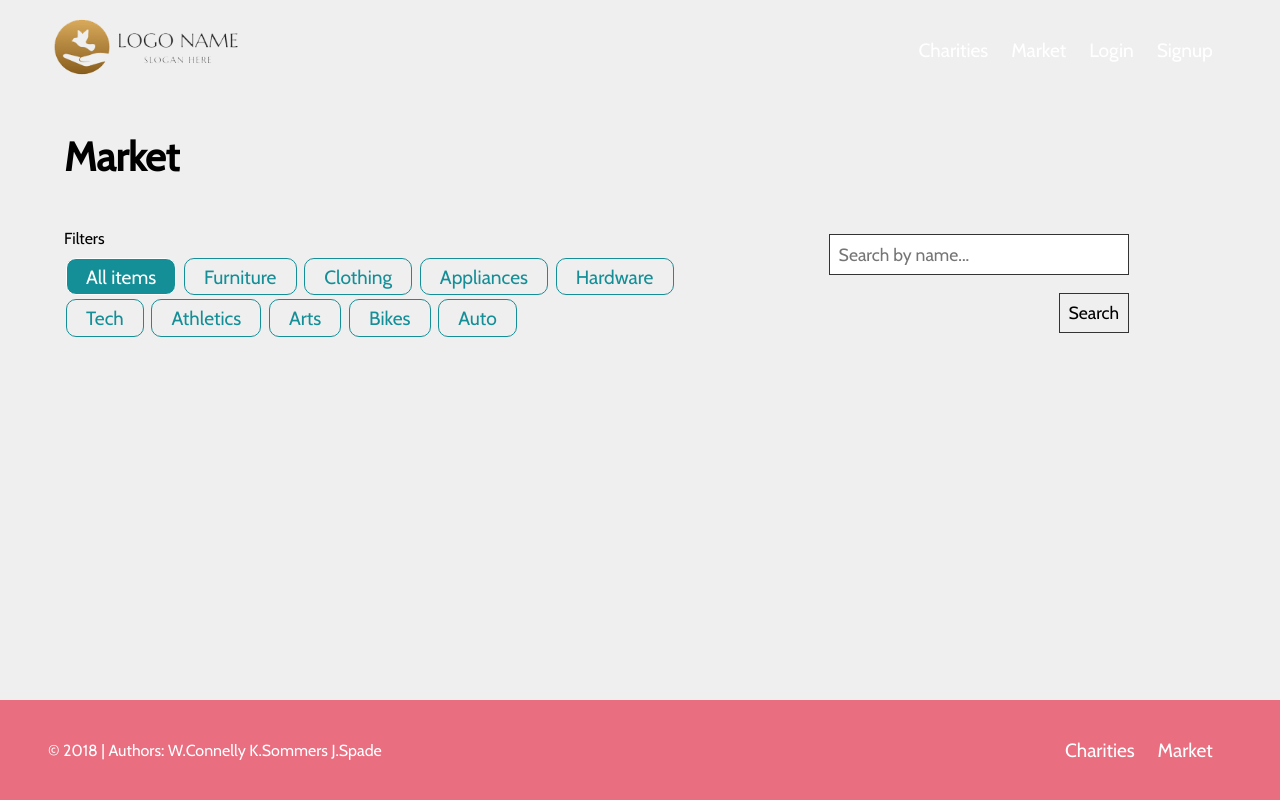
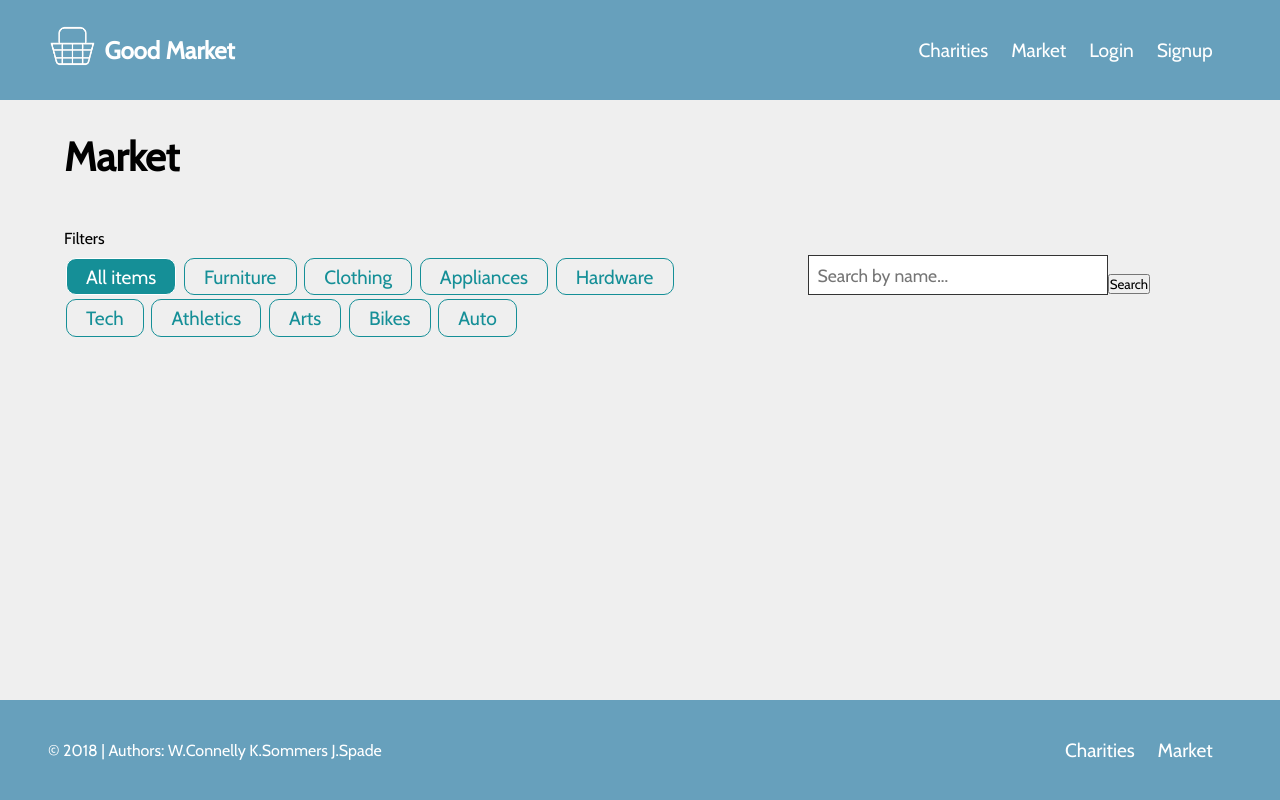
Before and after one commit to kcsommers/goodmarket, a Django app: page /market/ in a window 1280 px wide. Run offline with Django 3.2, Linux system fonts and the light colour scheme; data that the repository does not hold is empty; some libraries are stand-ins or nearby versions.

Commit message:
worked on market filter

```diff
--- a/main_app/static/css/main.css
+++ b/main_app/static/css/main.css
@@ -43,7 +43,9 @@ textarea {
 }
 
 .main-nav {
-	background-color: #efefefe;
+	background-color: #67a0bc;
+	position: relative;
+	z-index: 2000;
 }
 
 .nav-wrapper {
@@ -60,8 +62,14 @@ textarea {
 	margin-right: 1em;
 }
 
+.logo a {
+	display: flex;
+	align-items: center;
+}
+
 .logo img {
-	max-width: 200px;
+	width: 50px;
+	margin: -7px 0.4em 0 0;
 }
 
 /**************************************************************************
@@ -261,7 +269,7 @@ textarea {
 }
 
 .sell-page-arrow-left, .sell-page-arrow-right {
-	position: absolute;
+	position: fixed;
 	top: 0;
 	display: flex;
 	align-items: center;
@@ -294,7 +302,7 @@ textarea {
 	min-width: 100%;
 	display: flex;
 	justify-content: center;
-	align-items: center;
+	padding: 5em 0;
 	opacity: 0;
 	transition: opacity 0.5s ease;
 }
@@ -349,11 +357,17 @@ textarea {
 	margin: 1em auto;
 }
 
+.perc-col1, .perc-col2, .perc-col3, .perc-col4 {
+	text-align: center;
+}
+
 /*****************************************************/
 
 /*****************************************************
 				PROFILE PAGE
 *****************************************************/
+
+
 
 .profile-section h5{
 	font-size: 1.5em;
@@ -364,7 +378,7 @@ textarea {
 }
 
 .profile-row {
-	padding: 3em 0em 1em 0;
+	padding: 2em 0em 1em 0;
 }
 
 #profile-r1 {
@@ -382,7 +396,7 @@ textarea {
 	border-radius: 10px;
 }
 
-.profile-location h5 {
+.profile-location h5, .profile-row h4{
 	margin: 0.5em 0;
 }
 
@@ -490,7 +504,6 @@ textarea {
 	text-align: center;
 	width: 100%;
 }
-
 
 .col {
 	vertical-align: top;
@@ -759,6 +772,10 @@ textarea {
 	text-align: right;
 }
 
+.cart-container .subtotal .stripe-button-el span {
+	padding: 0 1em;
+}
+
 .cart-container .subtotal li {
 	padding: .5em;
 	text-align: right;
--- a/main_app/static/js/main.js
+++ b/main_app/static/js/main.js
@@ -23,6 +23,21 @@ $(document).ready(function() {
 			}
 		}
 		$(this).addClass('filter-active');
+	});
+
+	$('.search-button').click(function(e) {
+		e.preventDefault();
+		$('.market-item').addClass('filtered');
+		var searchStr =  new RegExp($('.filter-input').val());
+		console.log(searchStr)
+		var items = $('.market-item');
+		items.each(function(i, item) {
+			var name = $(item).find('h5').text();
+			console.log(name)
+			if (searchStr.test(name)) {
+				$(item).removeClass('filtered');
+			}
+		});
 	});
 
 	$('.sell-page-arrow-right').click(function() {
--- a/main_app/templates/base.html
+++ b/main_app/templates/base.html
@@ -15,7 +15,7 @@
 		<div class="nav-wrapper">
 			 <div class="nav-left">
 			 	<div class="logo">
-			 		<a href="/"><img src="{% static 'images/logo.png' %}" alt="logo" /></a>
+			 		<a href="/"><img src="/static/images/basket.png" /><h2>Good Market</h2></a>
 			 	</div>
 			 </div>
 			 <div class="nav-right">
--- a/main_app/templates/market.html
+++ b/main_app/templates/market.html
@@ -21,10 +21,8 @@
 				<button data-id="auto">Auto</button>
 			</div>
 			<div class="filter-form">
-				<form>
-					<input type="text" placeholder="Search by name..." name="search" />
-					<input type="submit" value="Search" />
-				</form>
+				<input class="filter-input" type="text" placeholder="Search by name..." name="search" />
+				<button class="search-button" type="button">Search</button>
 			</div>
 		</div>
 		<section class="market-items-container">
--- a/main_app/templates/profile.html
+++ b/main_app/templates/profile.html
@@ -27,12 +27,13 @@
 			<h4>Organizations you've supported</h4>
 			<div class="profile-charities">
 				{% for item in sold_items %}
-					<div>
+					<div style="background-size: cover; background-image: url({{item.charity.image}});">
 						<p>{{item.charity}}</p>
 					</div>
 				{% endfor %}
 			</div>
 		</div>
+		<hr style="width: 100%" />
 		<div class="profile-row" id="profile-r4">
 			<h4>Items for Sale</h4>
 			<div class="profile-selling">
@@ -43,6 +44,7 @@
 				{% endfor %}
 			</div>
 		</div>
+		<hr style="width: 100%" />
 		<div class="profile-row" id="profile-r5">
 			<h4>Items Sold</h4>
 			<div class="profile-sold">
--- a/main_app/templates/profile_update.html
+++ b/main_app/templates/profile_update.html
@@ -12,11 +12,11 @@
 					{{form.location}}
 				</div>
 				<div>
-					<h5>Tell us about yourself?</h5>
+					<h5>Tell us about yourself:</h5>
 					{{form.bio}}
 				</div>
 				<div>
-					<h5>Upload a photo</h5>
+					<h5>Upload a photo:</h5>
 					{{form.image}}
 				</div>
 				<input type="submit" value="Submit" />
--- a/main_app/views.py
+++ b/main_app/views.py
@@ -90,28 +90,26 @@ def checkout(request):
 		subject = 'Your item has sold!'
 		from_email = settings.EMAIL_HOST_USER
 		to_email = [seller.email]
-		message = 'Your item, ' + item.name + ', was purchased by ' + request.user.username + '. ' + str(item.charity_percent) + '% of your price will be donated to ' + item.charity.name + '. Thank you for sellings with us!'
-		send_mail(subject=subject, message=message, from_email=from_email, recipient_list=to_email, fail_silently=False)
+		html_message = '<h1>Thank you for selling with Goodmarket!</h1><br /><p>Your item, ' + item.name + ', was purchased by ' + request.user.username + '. ' + str(item.charity_percent) + '% of your price will be donated to ' + item.charity.name + '. The remaining amount will be deposited to your Stripe acount.<br /><br /><em>The Goodmarket Team</em></p>'
+		text_message = 'Your item, ' + item.name + ', was purchased by ' + request.user.username + '. ' + str(item.charity_percent) + '% of your price will be donated to ' + item.charity.name + '. Thank you for sellings with us!'
+		send_mail(subject=subject, message=text_message, html_message=html_message, from_email=from_email, recipient_list=to_email, fail_silently=False)
+
+	# convert sellers array into query string (for email link)
+	sellersStr = '?seller=' + ('&seller=').join(sellers)
+	print('SELLERSSTRING', sellersStr)
+
+	# send email to buyer
+	subject = 'Thank you for using Goodmarket!'
+	from_email = settings.EMAIL_HOST_USER
+	to_email = [request.user.email]
+	html_message = '<h1>Thank you for using Goodmarket!</h1><h3>Your order is being processed, and you will receive an emailed receipt from Stripe shortly.</h3><br /><p>Follow the link below to find seller contact information, and leave reviews.</p><br /><a href="http://localhost:8000/reviews/' + sellersStr + '/">Get Seller Information</a><br /><br /><em>The Goodmarket Team</em>'
+	text_message = 'Thank you for using Goodmarket! Your order is being processed, and you will receive an emailed receipt from Stripe shortly.'
+	send_mail(subject=subject, message=text_message, html_message=html_message, from_email=from_email, recipient_list=to_email, fail_silently=False)
 
 
 	return HttpResponseRedirect("/")
 
 	print('babababumbabum: ', charge)
-
-
-
-
-
-
-
-
-
-
-
-
-
-
-
 
 
 # def checkout(request):
```
Also changed, not shown: main_app/templates/cart.html (+5 -7 lines), main_app/static/images/basket.png (added).
